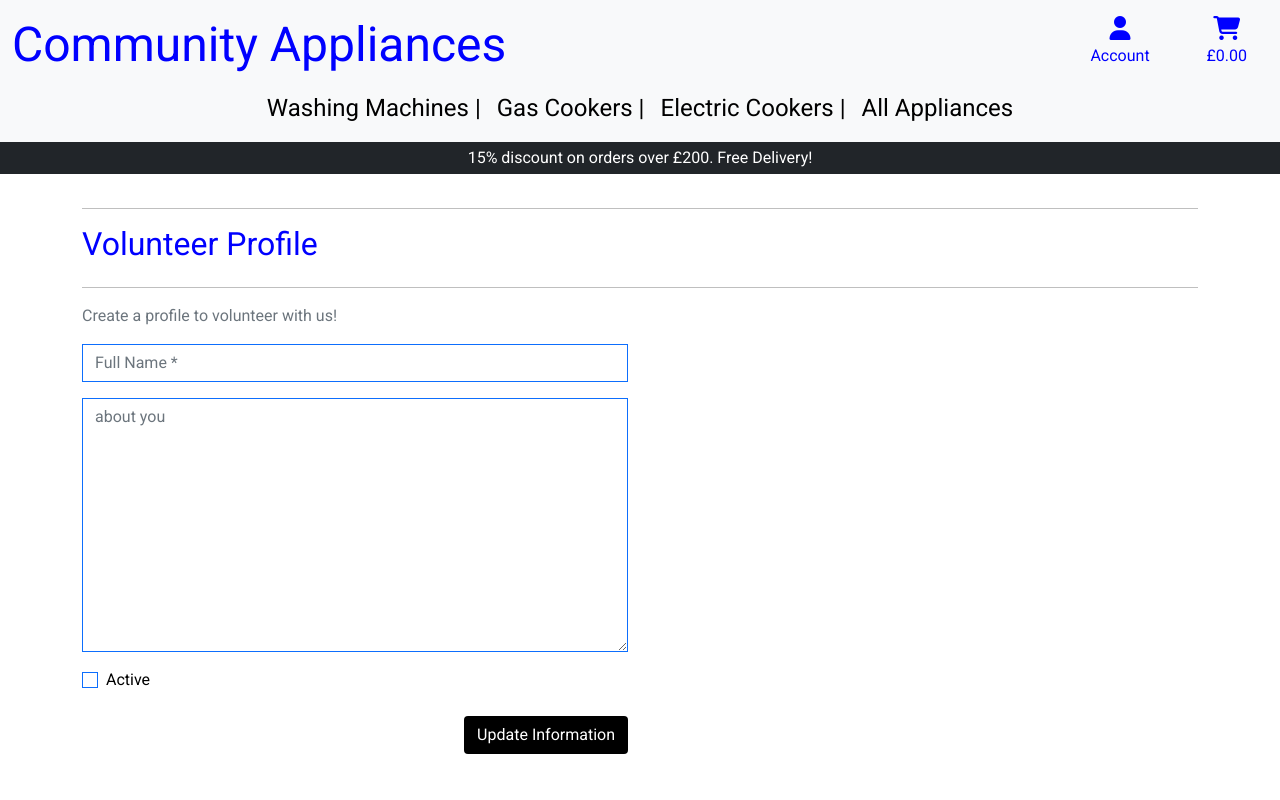
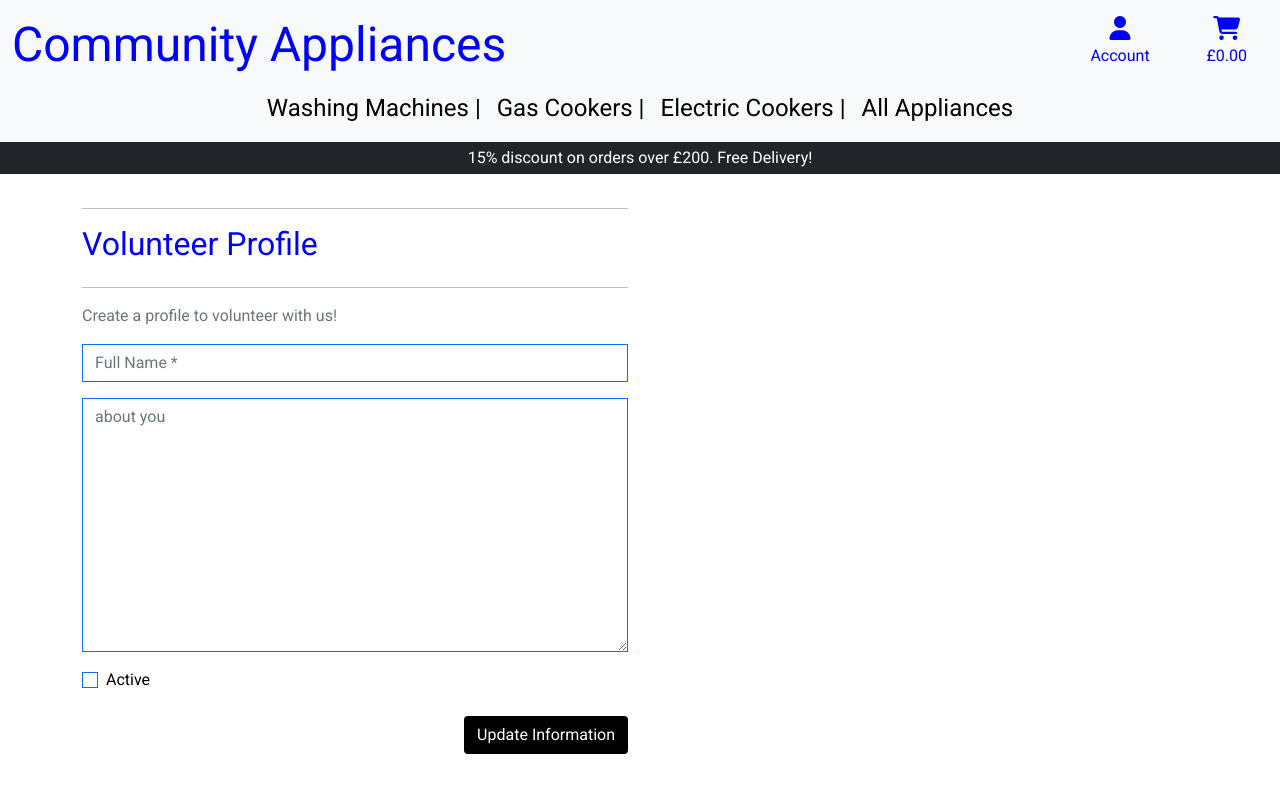
Before and after one commit to doctorandrewbrown/community-appliances, a Django app: page /volunteers/ in a window 1280 px wide. Run offline with Django 3.2, Linux system fonts and the light colour scheme; the visitor is signed in with stand-in values (Sample User, id 1); data comes from the database, SQL or seed files in the repository; some libraries are stand-ins or nearby versions.

Commit message:
reduce heading width on large devices

```diff
--- a/volunteers/templates/volunteers/volunteer.html
+++ b/volunteers/templates/volunteers/volunteer.html
@@ -14,7 +14,7 @@
 <div class="overlay"></div>
 <div class="container">
     <div class="row">
-        <div class="col">
+        <div class="col-12 col-lg-6">
             <hr>
             <h2 class="accent text-center text-md-start mb-4">Volunteer Profile</h2>
             <hr>
```
